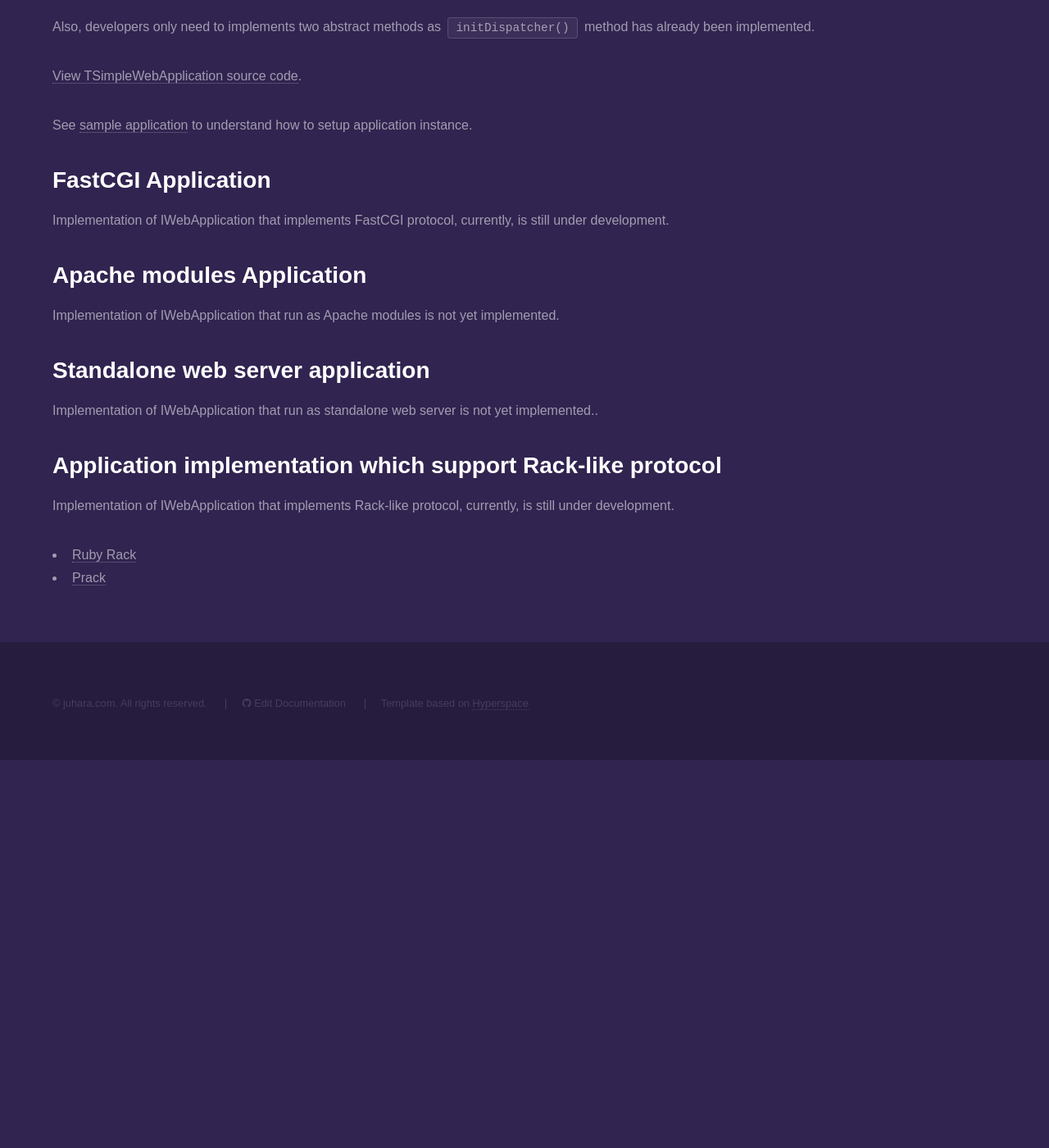
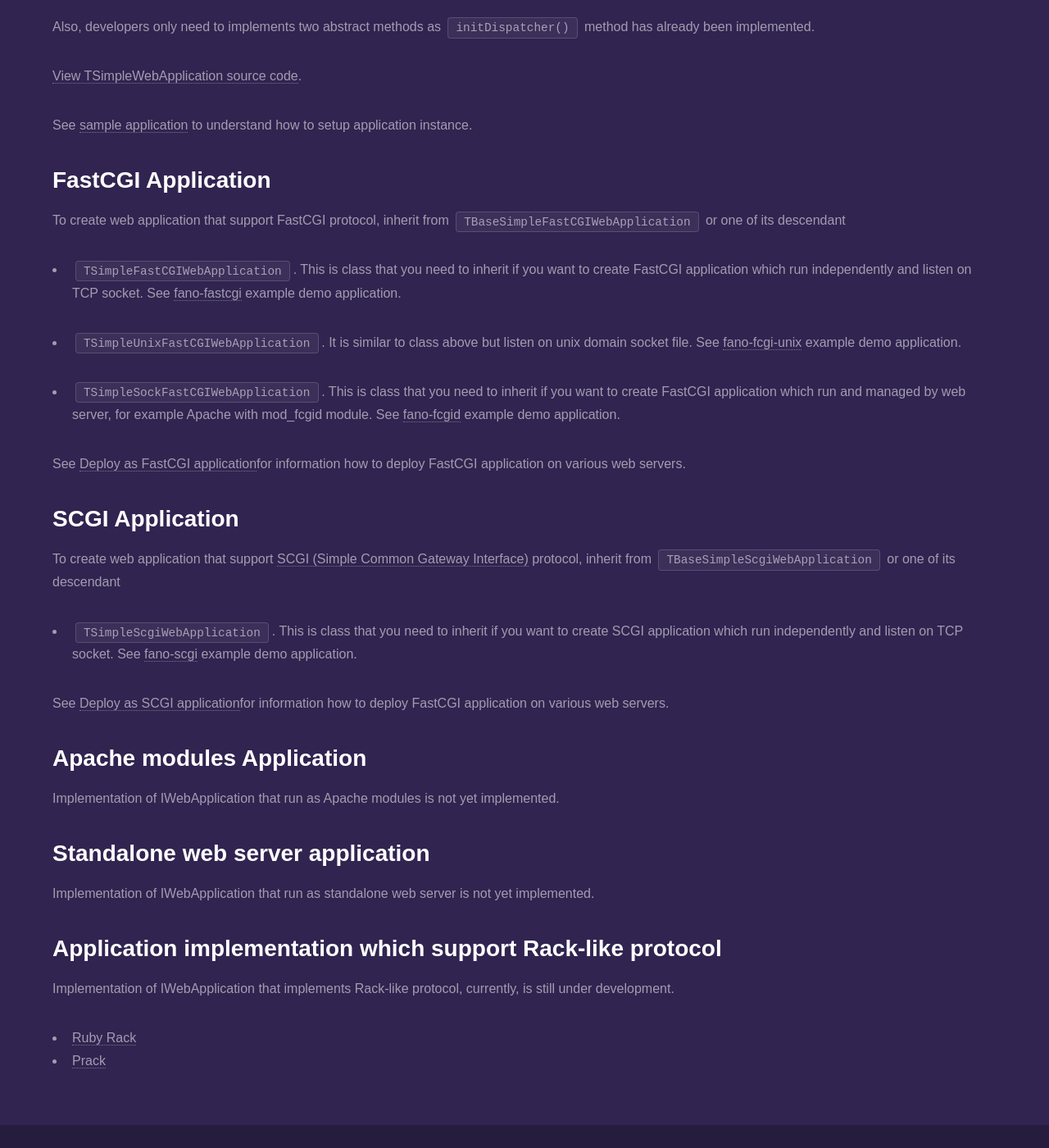
Before and after one commit to fanoframework/fanoframework.github.io, a Jekyll site: the page built from working-with-application/index.md, in a window 1280 px wide and 1400 px high, scrolled down 2317 px. Shown: the whole window at 82% size. Built offline with Jekyll 4.4.1, drawn with Linux system fonts in a browser that asks for light colours; our own code applies the rules of GitHub Pages for plain Markdown files; before the commit the page ends 3244 px from its top, so only the background shows below that.

Commit message:
add content about working with application

```diff
--- a/working-with-application/index.md
+++ b/working-with-application/index.md
@@ -94,7 +94,32 @@ See [sample application](https://github.com/fanoframework/fano-app) to understan
 
 ## FastCGI Application
 
-Implementation of IWebApplication that implements FastCGI protocol, currently, is still under development.
+To create web application that support FastCGI protocol, inherit from `TBaseSimpleFastCGIWebApplication` or one of its descendant
+
+- `TSimpleFastCGIWebApplication`. This is class that you need to inherit if you want
+to create FastCGI application which run independently and listen on TCP socket. See
+[fano-fastcgi](https://github.com/fanoframework/fano-fastcgi) example demo application.
+
+- `TSimpleUnixFastCGIWebApplication`. It is similar to class above but listen on unix domain socket file. See
+[fano-fcgi-unix](https://github.com/fanoframework/fano-fcgi-unix) example demo application.
+
+- `TSimpleSockFastCGIWebApplication`. This is class that you need to inherit if you want to create FastCGI application which run and managed by web server, for example
+ Apache with mod_fcgid module. See
+[fano-fcgid](https://github.com/fanoframework/fano-fcgid) example demo application.
+
+See [Deploy as FastCGI application](/deployment/fastcgi)for information how to
+deploy FastCGI application on various web servers.
+
+## SCGI Application
+
+To create web application that support [SCGI (Simple Common Gateway Interface)](https://python.ca/scgi/protocol.txt) protocol, inherit from `TBaseSimpleScgiWebApplication` or one of its descendant
+
+- `TSimpleScgiWebApplication`. This is class that you need to inherit if you want
+to create SCGI application which run independently and listen on TCP socket. See
+[fano-scgi](https://github.com/fanoframework/fano-scgi) example demo application.
+
+See [Deploy as SCGI application](/deployment/scgi)for information how to
+deploy FastCGI application on various web servers.
 
 ## Apache modules Application
 
@@ -102,7 +127,7 @@ Implementation of IWebApplication that run as Apache modules is not yet implemen
 
 ## Standalone web server application
 
-Implementation of IWebApplication that run as standalone web server is not yet implemented..
+Implementation of IWebApplication that run as standalone web server is not yet implemented.
 
 ## Application implementation which support Rack-like protocol
 
```
